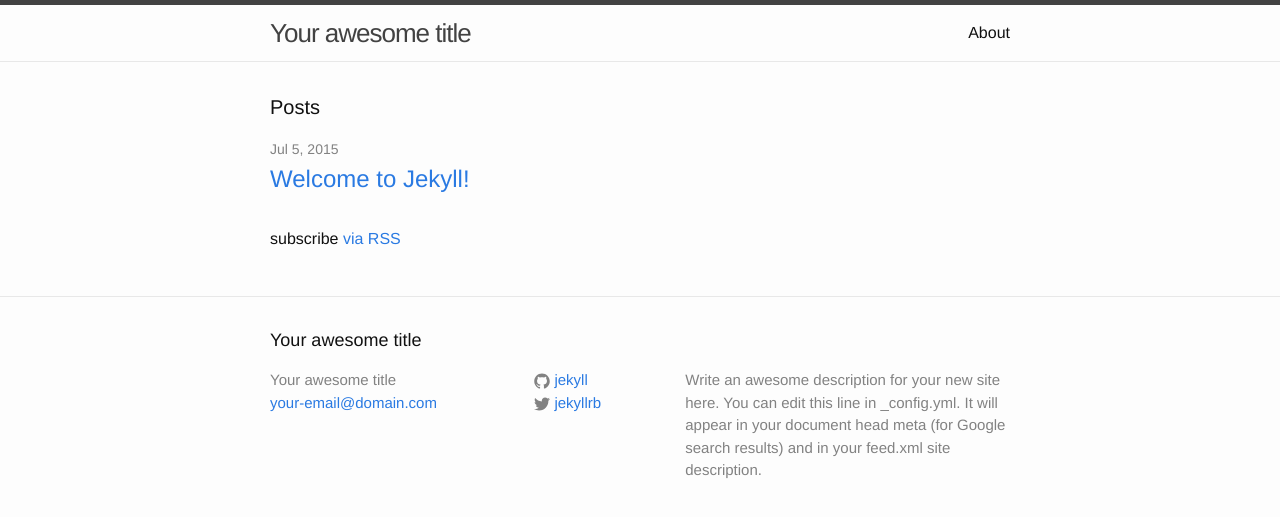
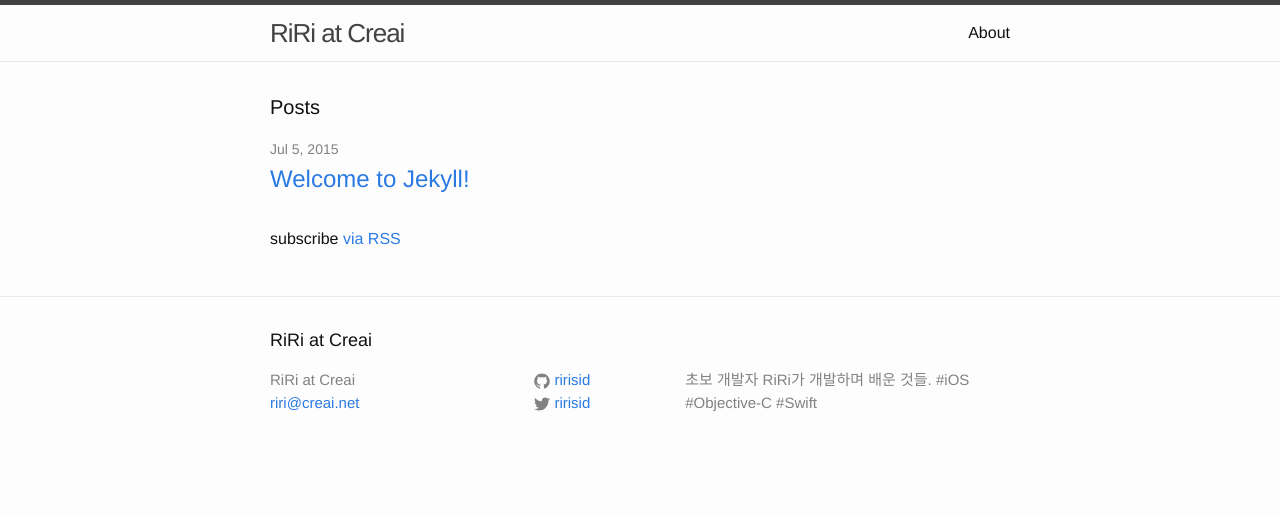
Before and after one commit to ririsid/ririsid.github.io, a Jekyll site: the page built from index.html, in a window 1280 px wide. Shown: the top 517 px of the page. Built offline with Jekyll 4.4.1, drawn with Linux system fonts in a browser that asks for light colours.

Commit message:
Update config

```diff
--- a/_config.yml
+++ b/_config.yml
@@ -1,14 +1,12 @@
 # Site settings
-title: Your awesome title
-email: your-email@domain.com
+title: RiRi at Creai
+email: riri@creai.net
 description: > # this means to ignore newlines until "baseurl:"
-  Write an awesome description for your new site here. You can edit this
-  line in _config.yml. It will appear in your document head meta (for
-  Google search results) and in your feed.xml site description.
+  초보 개발자 RiRi가 개발하며 배운 것들. #iOS #Objective-C #Swift
 baseurl: "" # the subpath of your site, e.g. /blog/
-url: "http://yourdomain.com" # the base hostname & protocol for your site
-twitter_username: jekyllrb
-github_username:  jekyll
+url: "http://riri.creai.net" # the base hostname & protocol for your site
+twitter_username: ririsid
+github_username:  ririsid
 
 # Build settings
 markdown: kramdown
```
